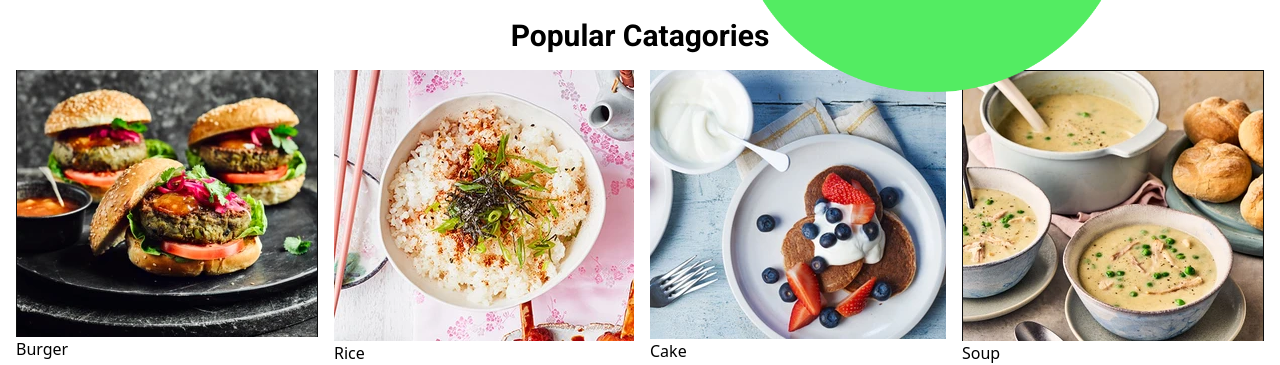
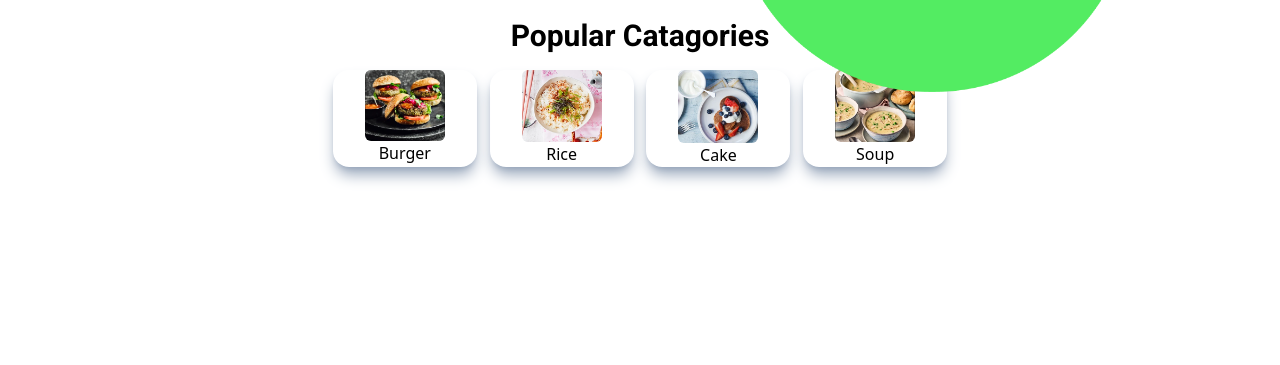
Before and after one commit to anikaivnath/Foodism, a React (Vite) app in the folder Foodism/: page / in a window 1280 px wide. Shown: the part 559-924 px from the top of the page. After the commit the page ends 800 px from the top, so only its background shows below. Built offline with nearby package versions, Linux system fonts and the light colour scheme; a web font is replaced by a local one.

Commit message:
feat(AboutSection): update layout and styling for item display in popular categories

```diff
--- a/Foodism/src/Components/AboutSection.jsx
+++ b/Foodism/src/Components/AboutSection.jsx
@@ -20,18 +20,17 @@ const AboutSection = () => {
         <h1 className='font-bold text-3xl mt-4'>Popular Catagories</h1>
     </div>
     <div>
-        <div className='flex flex-row justify-center gap-4'>
+        <div className='flex flex-row w-1/2 m-auto justify-center  justify-evenly  '>
         {
             items.map((item,index)=>(
-                <div key={index}>
-                <img src={item.src} alt={item.name} />
+                <div key={index} className='text-center bg-white-600 px-8 shadow-slate-400 shadow-lg rounded-2xl '>
+                <img src={item.src} alt={item.name}  className='w-20 rounded-md'/>
                 <h3>{item.name}</h3>
                 </div>
 
+
             ))
         }
-
-
 
         </div>
     </div>
```
